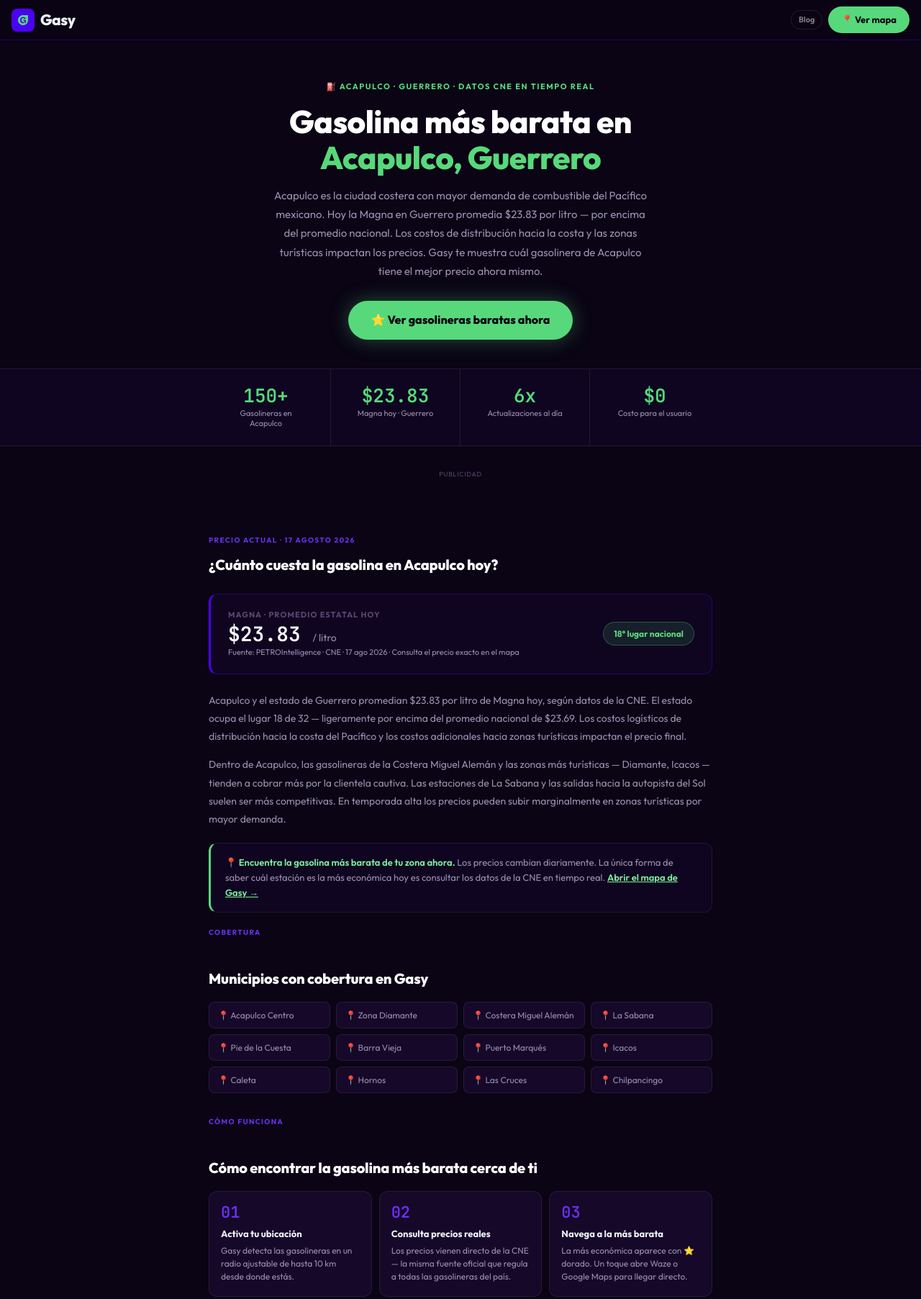
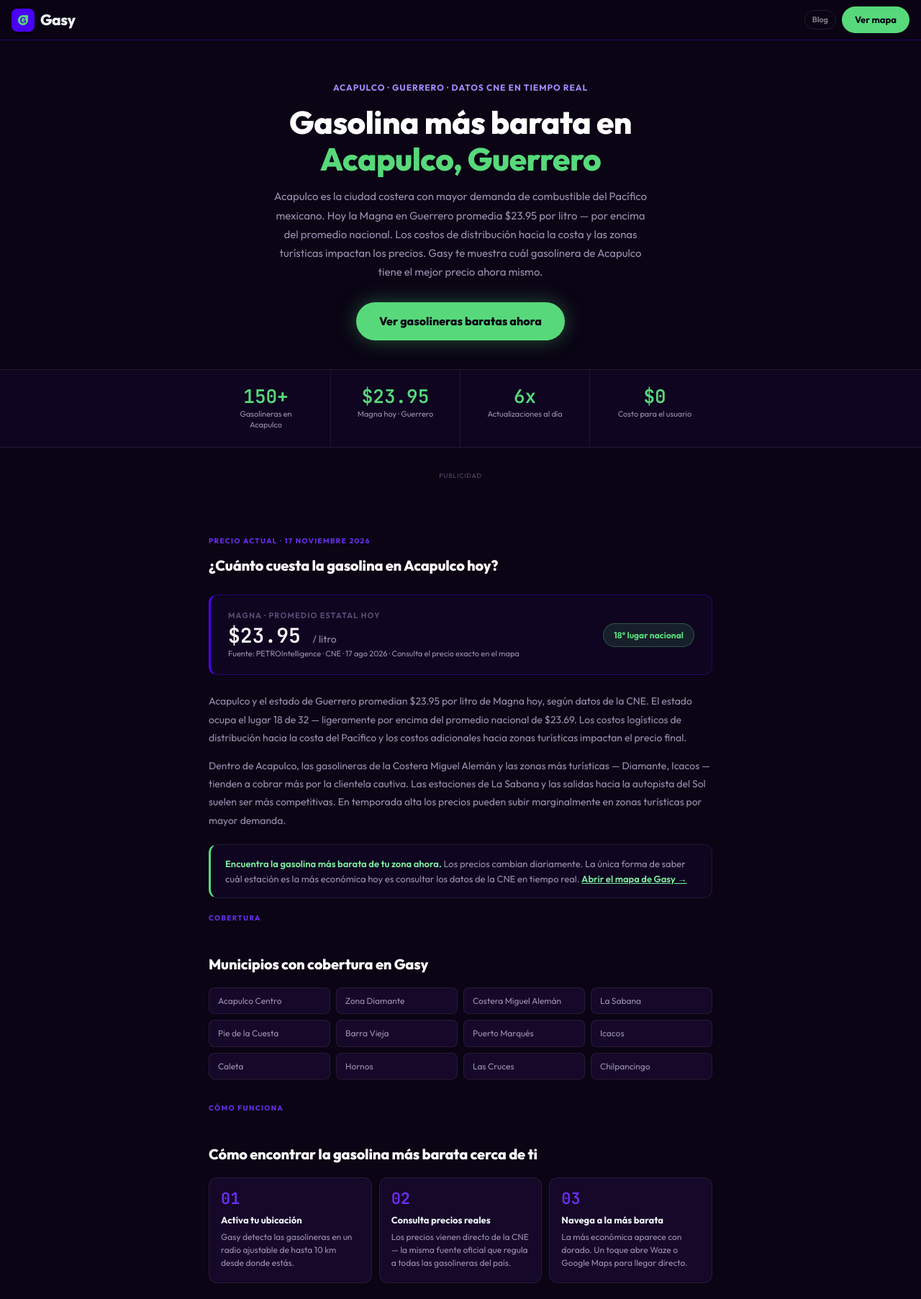
Before and after one commit to enriquemontes919-oss/gasy, a plain HTML site: page acapulco.html in a window 1280 px wide. Shown: the top 1805 px of the page at 72% size. Drawn offline with Linux system fonts and the light colour scheme.

Commit message:
Update acapulco.html

```diff
--- a/acapulco.html
+++ b/acapulco.html
@@ -137,6 +137,18 @@ footer a:hover{color:var(--text2);}
   .content{padding:36px 16px 20px;}
   .price-banner{flex-direction:column;align-items:flex-start;}
 }
+
+  /* ── Design System Nov-2026 ── */
+  .hero-eyebrow {
+    color: #a58bff;
+    font-weight: 700;
+    letter-spacing: 0.08em;
+    text-transform: uppercase;
+    font-size: 12px;
+  }
+  .hero h1 em { color: #57d97b; font-style: normal; }
+  .stat-num { color: #57d97b; }
+
 </style>
 <!-- Google tag (gtag.js) -->
 <script async src="https://www.googletagmanager.com/gtag/js?id=G-4B5V8BHHFQ"></script>
@@ -155,18 +167,18 @@ footer a:hover{color:var(--text2);}
   </a>
   <div class="nav-links">
     <a href="/blog.html" class="nav-blog">Blog</a>
-    <a href="/?lat=16.8531&amp;lng=-99.8237&amp;z=12&amp;ciudad=acapulco" class="nav-cta">&#128205; Ver mapa</a>
+    <a href="/" class="nav-cta"> Ver mapa</a>
   </div>
 </nav>
 <div class="hero">
-  <div class="hero-eyebrow">⛽ Acapulco · Guerrero · Datos CNE en tiempo real</div>
+  <div class="hero-eyebrow"> Acapulco · Guerrero · Datos CNE en tiempo real</div>
   <h1>Gasolina más barata en <em>Acapulco, Guerrero</em></h1>
-  <p>Acapulco es la ciudad costera con mayor demanda de combustible del Pacífico mexicano. Hoy la Magna en Guerrero promedia $23.83 por litro — por encima del promedio nacional. Los costos de distribución hacia la costa y las zonas turísticas impactan los precios. Gasy te muestra cuál gasolinera de Acapulco tiene el mejor precio ahora mismo.</p>
-  <a href="/?lat=16.8531&amp;lng=-99.8237&amp;z=12&amp;ciudad=acapulco" class="hero-btn">&#11088; Ver gasolineras baratas ahora</a>
+  <p>Acapulco es la ciudad costera con mayor demanda de combustible del Pacífico mexicano. Hoy la Magna en Guerrero promedia $23.95 por litro — por encima del promedio nacional. Los costos de distribución hacia la costa y las zonas turísticas impactan los precios. Gasy te muestra cuál gasolinera de Acapulco tiene el mejor precio ahora mismo.</p>
+  <a href="/" class="hero-btn"> Ver gasolineras baratas ahora</a>
 </div>
 <div class="stats-bar">
   <div class="stat"><div class="stat-num">150+</div><div class="stat-lbl">Gasolineras en Acapulco</div></div>
-  <div class="stat"><div class="stat-num">$23.83</div><div class="stat-lbl">Magna hoy · Guerrero</div></div>
+  <div class="stat"><div class="stat-num">$23.95</div><div class="stat-lbl">Magna hoy · Guerrero</div></div>
   <div class="stat"><div class="stat-num">6x</div><div class="stat-lbl">Actualizaciones al día</div></div>
   <div class="stat"><div class="stat-num">$0</div><div class="stat-lbl">Costo para el usuario</div></div>
 </div>
@@ -176,36 +188,36 @@ footer a:hover{color:var(--text2);}
   <script>(adsbygoogle = window.adsbygoogle || []).push({});</script>
 </div>
 <div class="content">
-  <span class="section-label">Precio actual · 17 agosto 2026</span>
+  <span class="section-label">Precio actual · 17 noviembre 2026</span>
   <h2>¿Cuánto cuesta la gasolina en Acapulco hoy?</h2>
   <div class="price-banner">
     <div>
       <div class="price-banner-label">Magna · Promedio estatal hoy</div>
-      <div class="price-banner-val">$23.83 <span style="font-size:14px;color:var(--text2);font-family:var(--sans);font-weight:400;">/ litro</span></div>
+      <div class="price-banner-val">$23.95 <span style="font-size:14px;color:var(--text2);font-family:var(--sans);font-weight:400;">/ litro</span></div>
       <div class="price-banner-sub">Fuente: PETROIntelligence · CNE · 17 ago 2026 · Consulta el precio exacto en el mapa</div>
     </div>
     <div class="price-banner-badge">18° lugar nacional</div>
   </div>
-  <p>Acapulco y el estado de Guerrero promedian $23.83 por litro de Magna hoy, según datos de la CNE. El estado ocupa el lugar 18 de 32 — ligeramente por encima del promedio nacional de $23.69. Los costos logísticos de distribución hacia la costa del Pacífico y los costos adicionales hacia zonas turísticas impactan el precio final.</p>
+  <p>Acapulco y el estado de Guerrero promedian $23.95 por litro de Magna hoy, según datos de la CNE. El estado ocupa el lugar 18 de 32 — ligeramente por encima del promedio nacional de $23.69. Los costos logísticos de distribución hacia la costa del Pacífico y los costos adicionales hacia zonas turísticas impactan el precio final.</p>
   <p>Dentro de Acapulco, las gasolineras de la Costera Miguel Alemán y las zonas más turísticas — Diamante, Icacos — tienden a cobrar más por la clientela cautiva. Las estaciones de La Sabana y las salidas hacia la autopista del Sol suelen ser más competitivas. En temporada alta los precios pueden subir marginalmente en zonas turísticas por mayor demanda.</p>
   <div class="callout">
-    <strong>&#128205; Encuentra la gasolina más barata de tu zona ahora.</strong> Los precios cambian diariamente. La única forma de saber cuál estación es la más económica hoy es consultar los datos de la CNE en tiempo real. <a href="/?lat=16.8531&amp;lng=-99.8237&amp;z=12&amp;ciudad=acapulco" style="color:#7eeea0;font-weight:600;">Abrir el mapa de Gasy &#8594;</a>
+    <strong> Encuentra la gasolina más barata de tu zona ahora.</strong> Los precios cambian diariamente. La única forma de saber cuál estación es la más económica hoy es consultar los datos de la CNE en tiempo real. <a href="/" style="color:#7eeea0;font-weight:600;">Abrir el mapa de Gasy &#8594;</a>
   </div>
   <span class="section-label">Cobertura</span>
   <h2>Municipios con cobertura en Gasy</h2>
   <div class="colonias">
-    <div class="colonia-tag">&#128205; Acapulco Centro</div>
-    <div class="colonia-tag">&#128205; Zona Diamante</div>
-    <div class="colonia-tag">&#128205; Costera Miguel Alemán</div>
-    <div class="colonia-tag">&#128205; La Sabana</div>
-    <div class="colonia-tag">&#128205; Pie de la Cuesta</div>
-    <div class="colonia-tag">&#128205; Barra Vieja</div>
-    <div class="colonia-tag">&#128205; Puerto Marqués</div>
-    <div class="colonia-tag">&#128205; Icacos</div>
-    <div class="colonia-tag">&#128205; Caleta</div>
-    <div class="colonia-tag">&#128205; Hornos</div>
-    <div class="colonia-tag">&#128205; Las Cruces</div>
-    <div class="colonia-tag">&#128205; Chilpancingo</div>
+    <div class="colonia-tag"> Acapulco Centro</div>
+    <div class="colonia-tag"> Zona Diamante</div>
+    <div class="colonia-tag"> Costera Miguel Alemán</div>
+    <div class="colonia-tag"> La Sabana</div>
+    <div class="colonia-tag"> Pie de la Cuesta</div>
+    <div class="colonia-tag"> Barra Vieja</div>
+    <div class="colonia-tag"> Puerto Marqués</div>
+    <div class="colonia-tag"> Icacos</div>
+    <div class="colonia-tag"> Caleta</div>
+    <div class="colonia-tag"> Hornos</div>
+    <div class="colonia-tag"> Las Cruces</div>
+    <div class="colonia-tag"> Chilpancingo</div>
   </div>
   <span class="section-label">Cómo funciona</span>
   <h2>Cómo encontrar la gasolina más barata cerca de ti</h2>
@@ -223,26 +235,26 @@ footer a:hover{color:var(--text2);}
     <div class="step">
       <div class="step-num">03</div>
       <div class="step-title">Navega a la más barata</div>
-      <div class="step-desc">La más económica aparece con ⭐ dorado. Un toque abre Waze o Google Maps para llegar directo.</div>
+      <div class="step-desc">La más económica aparece con  dorado. Un toque abre Waze o Google Maps para llegar directo.</div>
     </div>
   </div>
   <span class="section-label">Leyenda</span>
   <h2>Cómo leer los colores en el mapa</h2>
   <div class="colors">
-    <div class="color-row"><div class="color-dot" style="background:#FFD700;"></div><span class="color-text"><strong style="color:#FFD700">⭐ Dorado</strong> — La gasolinera más barata de tu zona</span></div>
+    <div class="color-row"><div class="color-dot" style="background:#FFD700;"></div><span class="color-text"><strong style="color:#FFD700"> Dorado</strong> — La gasolinera más barata de tu zona</span></div>
     <div class="color-row"><div class="color-dot" style="background:#57d97b;"></div><span class="color-text"><strong style="color:#57d97b">Verde</strong> — Tercio más barato de la zona</span></div>
     <div class="color-row"><div class="color-dot" style="background:#ffc400;"></div><span class="color-text"><strong style="color:#ffc400">Amarillo</strong> — Precio medio de la zona</span></div>
     <div class="color-row"><div class="color-dot" style="background:#ff3d57;"></div><span class="color-text"><strong style="color:#ff3d57">Rojo</strong> — Tercio más caro de la zona</span></div>
   </div>
   <div class="callout">
-    <strong>¿Sabes cuánto dinero puedes ahorrar?</strong> Con $1.50 de diferencia por litro y un tanque de 50 litros cargado dos veces por semana, son más de $7,800 pesos al año. Son 15 segundos en Gasy antes de cargar. <a href="/?lat=16.8531&amp;lng=-99.8237&amp;z=12&amp;ciudad=acapulco" style="color:#7eeea0;font-weight:600;">Compruébalo ahora &#8594;</a>
+    <strong>¿Sabes cuánto dinero puedes ahorrar?</strong> Con $1.50 de diferencia por litro y un tanque de 50 litros cargado dos veces por semana, son más de $7,800 pesos al año. Son 15 segundos en Gasy antes de cargar. <a href="/" style="color:#7eeea0;font-weight:600;">Compruébalo ahora &#8594;</a>
   </div>
   <span class="section-label">Preguntas frecuentes</span>
   <h2>Preguntas frecuentes</h2>
   <div class="faq">
     <div class="faq-item">
       <div class="faq-q">¿La gasolina en Acapulco es más cara que en la Ciudad de México?</div>
-      <div class="faq-a">El promedio estatal de Guerrero ($23.83) está por encima del de CDMX ($23.71) hoy. Pero dentro de Acapulco hay estaciones con precios competitivos, especialmente fuera de las zonas turísticas. Gasy te muestra el precio exacto de cada una.</div>
+      <div class="faq-a">El promedio estatal de Guerrero ($23.95) está por encima del de CDMX ($23.71) hoy. Pero dentro de Acapulco hay estaciones con precios competitivos, especialmente fuera de las zonas turísticas. Gasy te muestra el precio exacto de cada una.</div>
     </div>
     <div class="faq-item">
       <div class="faq-q">¿Con qué frecuencia se actualizan los precios?</div>
@@ -270,7 +282,7 @@ footer a:hover{color:var(--text2);}
 <div class="cta-bottom">
   <h2>Encuentra la gasolina más barata<br>en Acapulco ahora</h2>
   <p>Gasolineras en Acapulco y todo Guerrero en el mapa. Gratis, sin registro.</p>
-  <a href="/?lat=16.8531&amp;lng=-99.8237&amp;z=12&amp;ciudad=acapulco" class="hero-btn">&#128205; Abrir Gasy ahora</a>
+  <a href="/" class="hero-btn"> Abrir Gasy ahora</a>
   <div class="cities" style="margin-top:28px;">
     <a href="/ciudad-de-mexico" class="city-link">CDMX</a>
     <a href="/guadalajara" class="city-link">Guadalajara</a>
```
